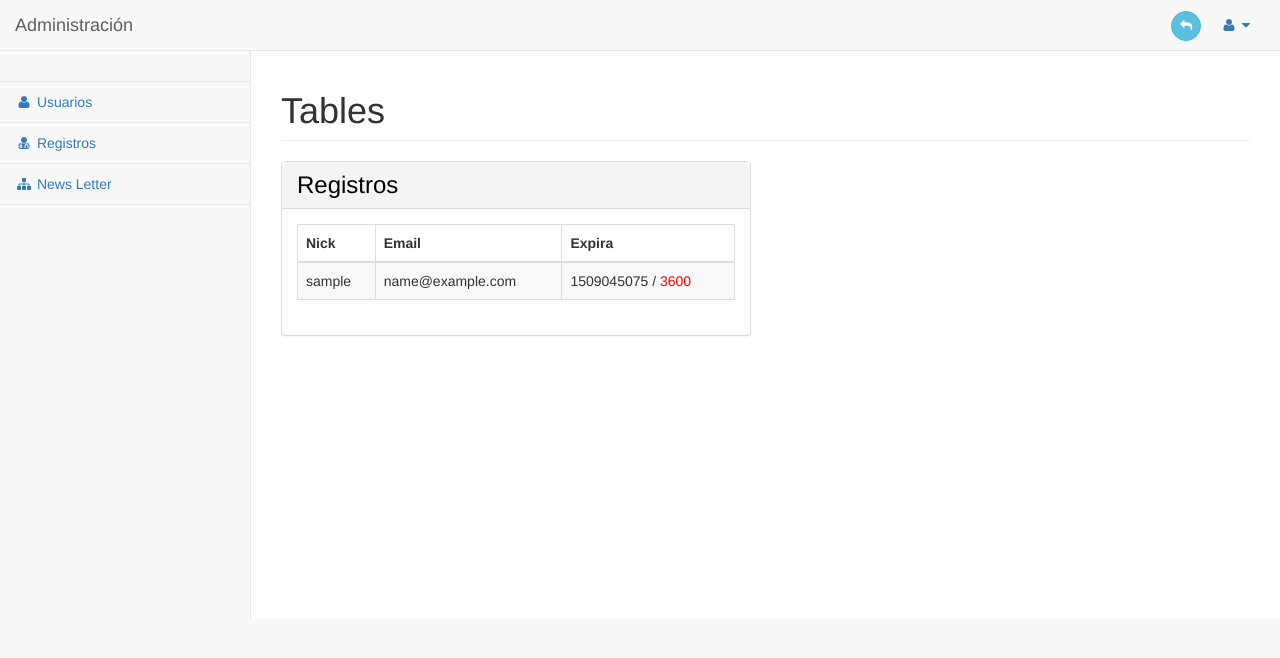
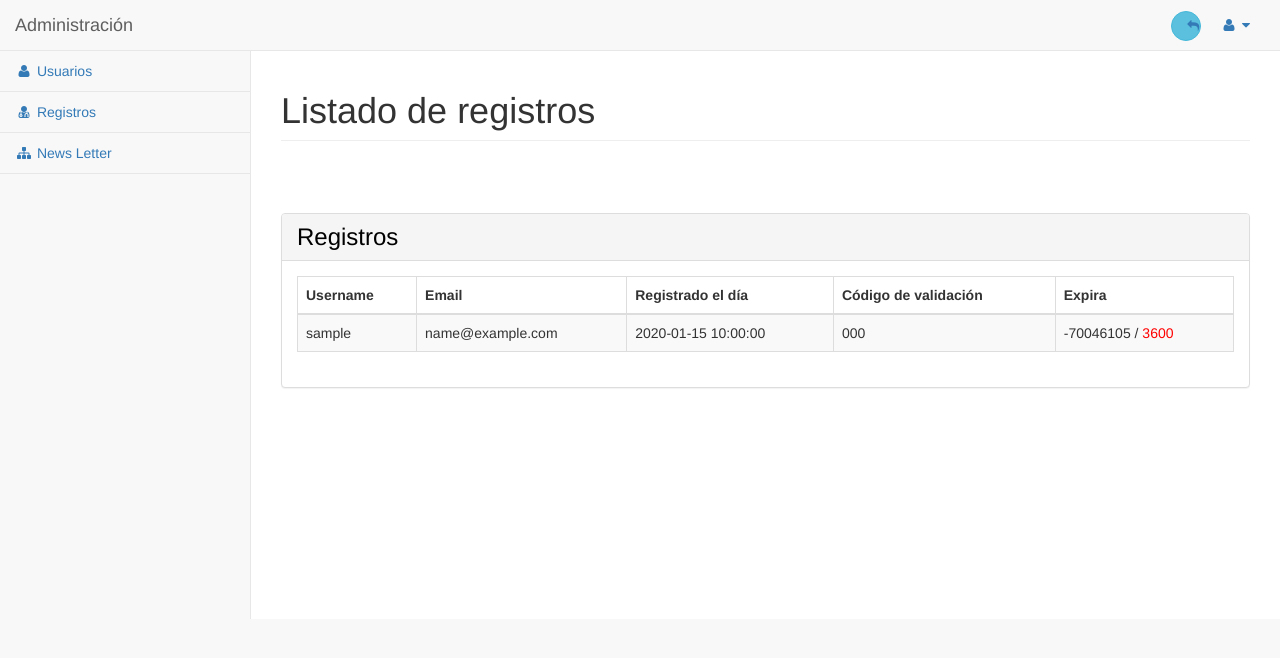
Before and after one commit to cteves1/portafolio-taller-mecanico, a PHP site: page /administracion/registros.php in a window 1280 px wide. Shown: the top 658 px of the page. Run offline with PHP 8.4, Linux system fonts and the light colour scheme; tables that the repository leaves empty or names only in its code hold one stand-in row (values such as "Sample post").

Commit message:
se termino la seccion registros, este verifica si hay registros eliminados y si es asi muestra la cantidad de registros eliminados

```diff
--- a/administracion/registros.php
+++ b/administracion/registros.php
@@ -1,212 +1,66 @@
 <?php
-
 require ("../php/conexion.php");
-
- ?>
- <!DOCTYPE html>
-<html lang="en">
-
-<head>
-
-    <meta charset="utf-8">
-    <meta http-equiv="X-UA-Compatible" content="IE=edge">
-    <meta name="viewport" content="width=device-width, initial-scale=1">
-    <meta name="description" content="">
-    <meta name="author" content="">
-
-    <title>Administración</title>
-
-    <!-- Bootstrap Core CSS -->
-    <link href="vendor/bootstrap/css/bootstrap.min.css" rel="stylesheet">
-
-    <!-- MetisMenu CSS -->
-    <link href="vendor/metisMenu/metisMenu.min.css" rel="stylesheet">
-
-    <!-- Custom CSS -->
-    <link href="dist/css/sb-admin-2.css" rel="stylesheet">
-
-    <!-- Morris Charts CSS -->
-    <link href="vendor/morrisjs/morris.css" rel="stylesheet">
-
-    <!-- Custom Fonts -->
-    <link href="vendor/font-awesome/css/font-awesome.min.css" rel="stylesheet" type="text/css">
-
-    <!-- HTML5 Shim and Respond.js IE8 support of HTML5 elements and media queries -->
-    <!-- WARNING: Respond.js doesn't work if you view the page via file:// -->
-    <!--[if lt IE 9]>
-        <script src="https://oss.maxcdn.com/libs/html5shiv/3.7.0/html5shiv.js"></script>
-        <script src="https://oss.maxcdn.com/libs/respond.js/1.4.2/respond.min.js"></script>
-    <![endif]-->
-
-</head>
-
-<body>
-
-    <div id="wrapper">
+$registros = mysqli_query($conexion, "SELECT * FROM registros");
+include 'share/header.php';?>
+<div id="wrapper">
 
         <!-- Navigation -->
-        <nav class="navbar navbar-default navbar-static-top" role="navigation" style="margin-bottom: 0">
-            <div class="navbar-header">
-                <button type="button" class="navbar-toggle" data-toggle="collapse" data-target=".navbar-collapse">
-                    <span class="sr-only">Toggle navigation</span>
-                    <span class="icon-bar"></span>
-                    <span class="icon-bar"></span>
-                    <span class="icon-bar"></span>
-                </button>
-                <a class="navbar-brand" href="index.php">Administración</a>
-            </div>
-            <!-- /.navbar-header -->
+        <?php include 'share/menu.php';?>
 
-            <ul class="nav navbar-top-links navbar-right">
 
-                <!-- /.dropdown -->
-                <li class="dropdown">
-                	<button type="button" class="btn btn-info btn-circle" onclick="">
-                		<i class="fa fa-mail-reply"></i>
-                	</button></i>
-                </li>
-
-                <li class="dropdown">
-                    <a class="dropdown-toggle" data-toggle="dropdown" href="#">
-                        <i class="fa fa-user fa-fw"></i> <i class="fa fa-caret-down"></i>
-                    </a>
-                    <ul class="dropdown-menu dropdown-user">
-                        <li><a href="#"><i class="fa fa-user fa-fw"></i> User Profile</a>
-                        </li>
-                        <li><a href="#"><i class="fa fa-gear fa-fw"></i> Settings</a>
-                        </li>
-                        <li class="divider"></li>
-                        <li><a href="login.html"><i class="fa fa-sign-out fa-fw"></i> Logout</a>
-                        </li>
-                    </ul>
-                    <!-- /.dropdown-user -->
-                </li>
-                <!-- /.dropdown -->
-            </ul>
-            <!-- /.navbar-top-links -->
-
-            <div class="navbar-default sidebar" role="navigation">
-                <div class="sidebar-nav navbar-collapse">
-                    <ul class="nav" id="side-menu">
-                        <li class="sidebar-search">
-                            <div class="input-group custom-search-form">
-                                <span class="input-group-btn">
-
-                            </span>
-                            </div>
-                            <!-- /input-group -->
-                        </li>
-                        <li>
-                            <a href="index.php"><i class="fa fa-user fa-fw"></i> Usuarios</a>
-                        </li>
-                        <li>
-                            <a href="registros.php"><i class="fa fa-user-md fa-fw"></i> Registros</span></a>
-
-                        </li>
-                        <li>
-                            <a href="newsletter.php"><i class="fa fa-sitemap fa-fw"></i> News Letter</a>
-                        </li>
-
-                            </ul>
-                            <!-- /.nav-second-level -->
-                        </li>
-                    </ul>
-                </div>
-                <!-- /.sidebar-collapse -->
-            </div>
-            <!-- /.navbar-static-side -->
-        </nav>
-
-         <div id="page-wrapper">
+    <div id="page-wrapper">
             <div class="row">
                 <div class="col-lg-12">
-                    <h1 class="page-header">Tables</h1>
+                    <h1 class="page-header">Listado de registros</h1>
                 </div>
+                <?php if(isset($alert)){?>
+                    <div class="col-md-4">
+                        <div class="alert alert-<?php echo $alert_type?>"><?php echo $alert_msg;?></div>
+                    </div>
+                <?php }?>
                 <!-- /.col-lg-12 -->
             </div>
 
             <div class="row">
-                <div class="col-lg-6">
+                <div class="col-lg-12">
                     <div class="panel panel-default">
                         <div class="panel-heading">
                             <h3 style="padding: 0; margin: 0; color: black;">Registros</h3>
                         </div>
-                        <!-- /.panel-heading -->
                         <div class="panel-body">
                             <div class="table-responsive">
+                                <?php if (mysqli_num_rows($registros)>0) {?>
                                 <table class="table table-striped table-bordered table-hover">
                                     <thead>
                                         <tr>
-                                            <th>Nick</th>
+                                            <th>Username</th>
                                             <th>Email</th>
+                                            <th>Registrado el día</th>
+                                            <th>Código de validación</th>
                                             <th>Expira</th>
                                         </tr>
                                     </thead>
                                     <tbody>
                                     <?php
-                               		 $registros = mysqli_query($conexion, "SELECT * FROM registros");
-                                	if (mysqli_num_rows($registros)>0) {
-
-                                		while ($var_registros = mysqli_fetch_assoc($registros)) {
-
-                                		$exp = time() - $var_registros["fecha"];
-
-                                        if( $exp > 3600){ //una hora
-                                        $borrar=mysqli_query($conexion, "DELETE FROM registros WHERE email='".$var_registros["email"]."'");
-                                        }
-
-                                			echo "
-                                		<tr>
-                                        <td>".$var_registros["nick"]."</td>
-                                        <td>".$var_registros["email"]."</td>
-                                        <td>".$exp." / <span style='color: red;'>3600</span></td>
-                                    </tr>";
-                                		}
-
-                                	}else{
-                                		echo "
-                                		<tr>
-                                		<td><h5>No hay registros para mostrar </h5></td>";
-                                	}
-                                ?>
+                                		while ($registro = mysqli_fetch_assoc($registros)) {
+                                		$exp = time() - strtotime($registro["created_at"]);
+                                			echo "<tr>
+                                            <td>".$registro["username"]."</td>
+                                            <td>".$registro["email"]."</td>
+                                            <td>".$registro["created_at"]."</td>
+                                            <td>".$registro["code"]."</td>
+                                            <td>".$exp." / <span style='color: red;'>3600</span></td>
+                                            </tr>";
+                                		} ?>
                                     </tbody>
                                 </table>
+                                <?php }else{ echo '<div class="alert alert-info">No hay registros en la web.</div>'; } ?>
+
                             </div>
-                            <!-- /.table-responsive -->
                         </div>
-                        <!-- /.panel-body -->
                     </div>
-                    <!-- /.panel -->
                 </div>
-                <!-- /.col-lg-6 -->
-
             </div>
-            <!-- /.row -->
-
-            </div>
-            <!-- /.row -->
-        </div>
-        <!-- /#page-wrapper -->
-
     </div>
-    <!-- /#wrapper -->
-    <!-- jQuery -->
-    <script src="vendor/jquery/jquery.min.js"></script>
-
-    <!-- Bootstrap Core JavaScript -->
-    <script src="vendor/bootstrap/js/bootstrap.min.js"></script>
-
-    <!-- Metis Menu Plugin JavaScript -->
-    <script src="vendor/metisMenu/metisMenu.min.js"></script>
-
-    <!-- Morris Charts JavaScript -->
-    <script src="vendor/raphael/raphael.min.js"></script>
-    <script src="vendor/morrisjs/morris.min.js"></script>
-    <script src="data/morris-data.js"></script>
-
-    <!-- Custom Theme JavaScript -->
-    <script src="dist/js/sb-admin-2.js"></script>
-
-</body>
-
-</html>
+</div>
+<?php include 'share/header.php';?>
--- a/php/conexion.php
+++ b/php/conexion.php
@@ -56,34 +56,19 @@ if(isset($_GET['msg'])){
 	$consulta = mysqli_query($conexion, "SELECT * FROM usuarios WHERE id_usuario='{$_COOKIE['id_user']}'");
 }
 */
-
-	//Eliminacion de registro
-
-	$consulta_fecha = mysqli_query($conexion, "SELECT created_at, email FROM registros");
-
-
-	while ($registro=mysqli_fetch_assoc($consulta_fecha)) {
-		$fecha=$registro['created_at'];
-		$email=$registro['email'];
-		//echo $mail;
-			//echo "Fecha before: ".$fecha;
-		//Tomamos la fecha de la base de datos
-			//$fecha=date("d-m-Y", strtotime($fecha));
-		//echo "Fecha after: ".$fecha;
-		$exp_date=strtotime ( '+1 day' , strtotime ( $fecha ) ) ;
-		//echo $exp_date;
-		//Convertimos la fecha de Y-m-d a d-m-Y.
-		//Creamos una variable para la fecha de expiración agregándole la cantidad de días que querramos
-		$exp_date= date ( 'd-m-Y' , $exp_date );
-		$hoy = date("d-m-Y");
-		//echo "<p>Fecha de entrada: ".$fecha."</p>";
-		//echo "<p>Exp date: ".$exp_date."</p>";
-		//echo "<p>Hoy: ".$hoy."</p>";
-		if (strtotime($hoy)>strtotime($exp_date)) {
-
-			$borrar=mysqli_query($conexion, "DELETE * FROM registros WHERE email='".$email."'");
-		}
-		//La función strtotime($fechax); lo que hace es pasar un formato de fecha inglés a fecha unix que es expesada en segundos-
-		// Al ser segundos los podemos comprar con un if y obtener resultado.
+$registros = mysqli_query($conexion, "SELECT * FROM registros");
+//Eliminacion de registro
+$deletes = 0;
+    while ($registro = mysqli_fetch_assoc($registros)) {
+        $exp = time() - strtotime($registro["created_at"]);
+        if( $exp > 3600){
+            $borrar= mysqli_query($conexion, "DELETE FROM registros WHERE email='".$registro["email"]."'");
+            $deletes++;
+        }
 	}
+	if ($deletes> 0){
+        $alert = false;
+        $alert_msg = "Se borraron ".$deletes." registro expirados";
+        $alert_type = "success";
+    }
  ?>
```
